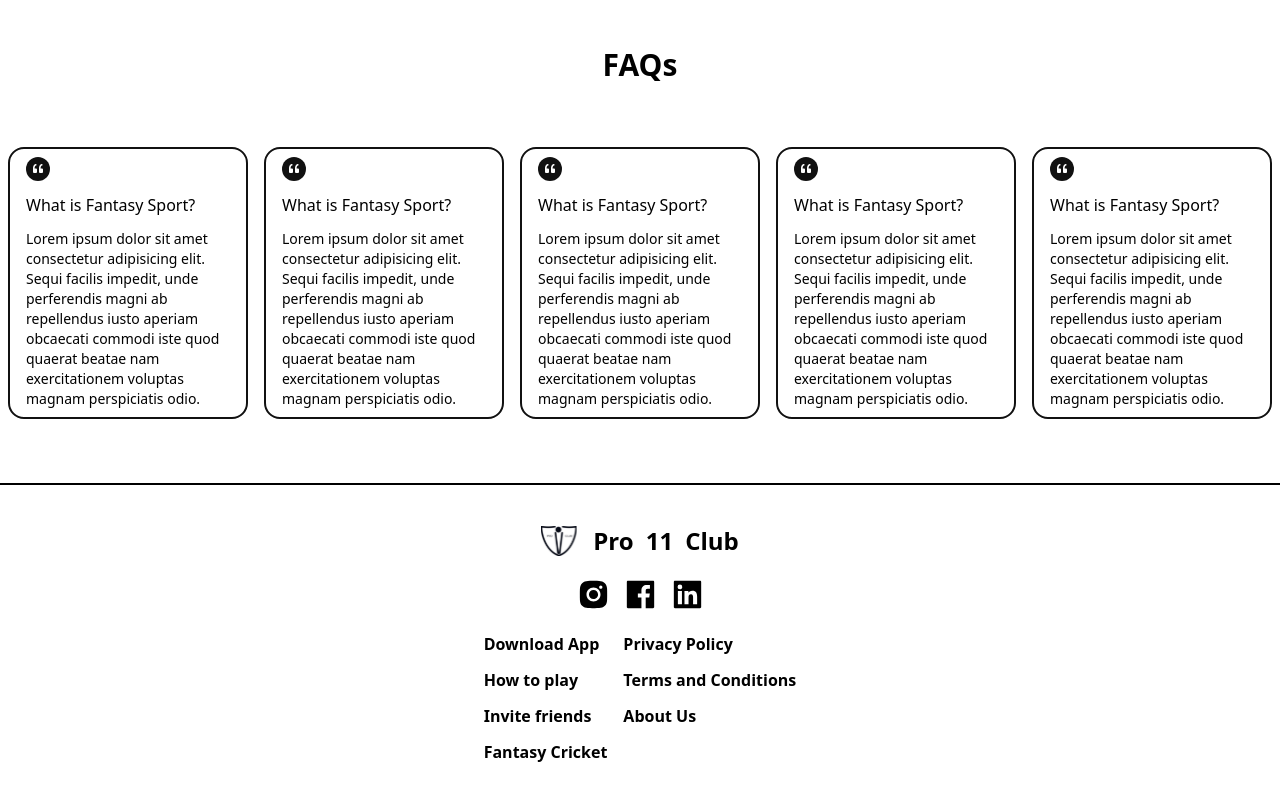
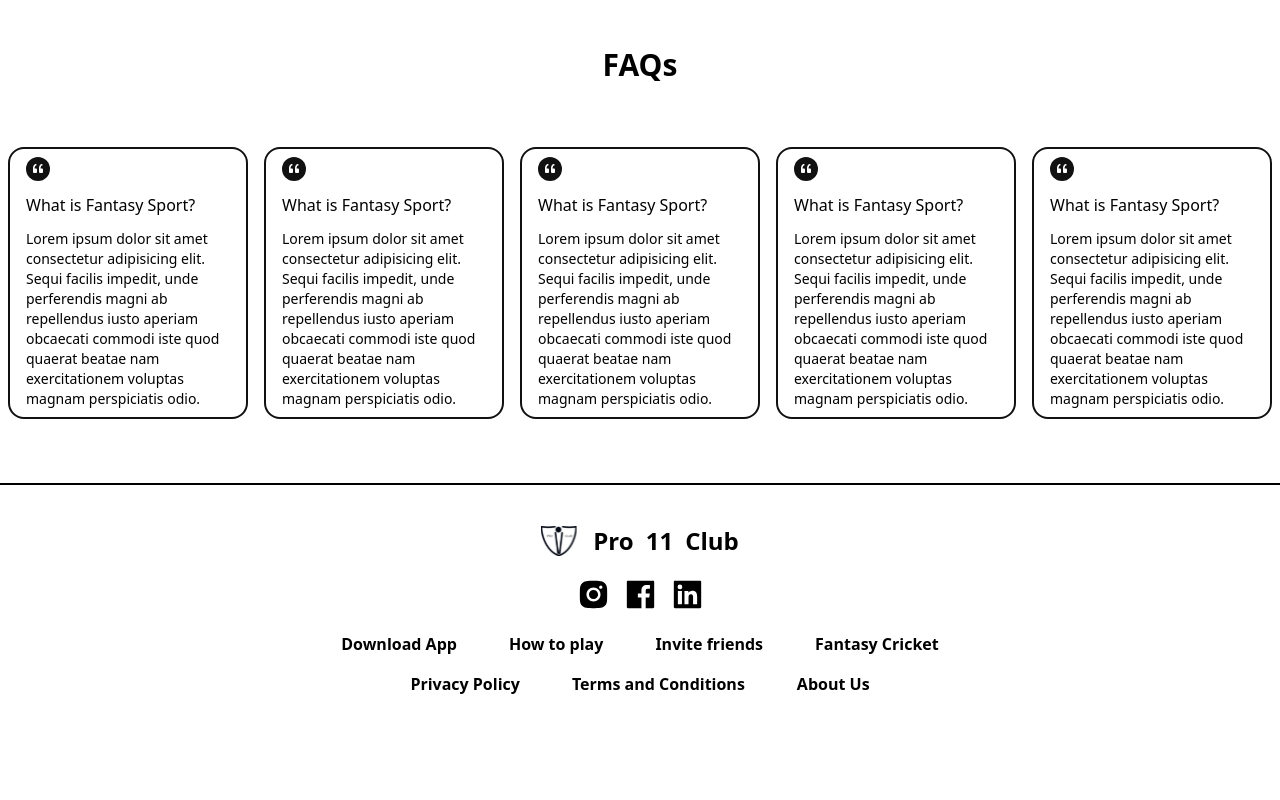
Before and after one commit to Himmu5/Pro11-Club, a React (Vite) app: page / in a window 1280 px wide. Shown: the part 4392-5192 px from the top of the page. After the commit the page ends 5128 px from the top, so only its background shows below. Built offline with nearby package versions, Linux system fonts and the light colour scheme.

Commit message:
Footer page UI fix

```diff
--- a/src/Components/Pages/Footer.tsx
+++ b/src/Components/Pages/Footer.tsx
@@ -6,7 +6,7 @@ import { AiFillFacebook , AiFillInstagram , AiFillLinkedin} from 'react-icons/ai
 type P = object
 const Footer: FC<P> = () => {
     return <>
-        <div className='flex flex-col items-center '>
+        <div className='flex flex-col items-center  '>
             <h1 className='text-3xl font-bold'>FAQs</h1>
             <div className='flex overflow-scroll gap-4 w-full px-2 py-16 no-scrollbar border-b-2 border-black'>
                 {
@@ -22,7 +22,7 @@ const Footer: FC<P> = () => {
                 }
             </div>
         </div>
-        <div className='flex flex-col items-center py-10'>
+        <div className='flex flex-col items-center py-10 '>
             <div className='flex gap-4'>
                 <img src={Logo} alt="Logo" />
                 <div className='flex gap-3 font-bold text-2xl '><span>Pro</span> <span>11</span> <span>Club</span> </div>
@@ -33,15 +33,15 @@ const Footer: FC<P> = () => {
                 <AiFillLinkedin size={35} />
             </div>
 
-            <div className='flex gap-4 mx-4 font-bold text-md'>
+            <div className='flex gap-4 mx-4 font-bold text-md md:flex-col md:items-center '>
 
-                <div className='flex flex-col gap-3'>
+                <div className='flex flex-col gap-3 md:flex-row md:space-x-10'>
                     <h1>Download App</h1>
                     <h1>How to play</h1>
                     <h1>Invite friends</h1>
                     <h1>Fantasy Cricket</h1>
                 </div>
-                <div className='flex flex-col gap-3'>
+                <div className='flex flex-col gap-3 md:flex-row md:space-x-10'>
                     <h1>Privacy Policy</h1>
                     <h1>Terms and Conditions</h1>
                     <h1>About Us</h1>
```
